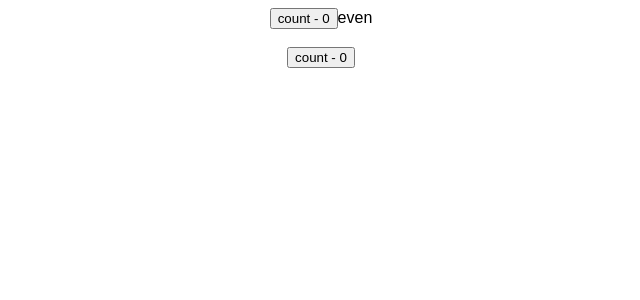
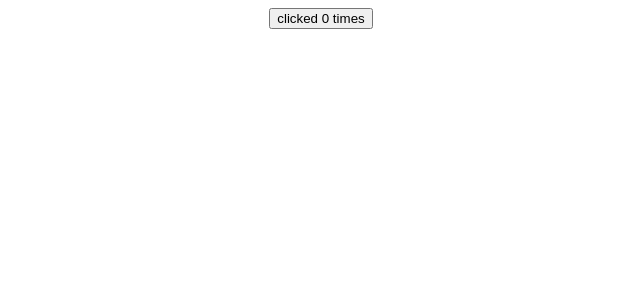
Before and after one commit to arif034/functional-component, a React (Create React App) app: page / in a window 1280 px wide. Shown: the top 300 px of the page, without its empty margins (319-959 px from the left). Built offline with nearby package versions, Linux system fonts and the light colour scheme.

Commit message:
useState code example useState code example

```diff
--- a/src/App.js
+++ b/src/App.js
@@ -1,9 +1,9 @@
 import "./styles.css";
-import UseCallBackExample from "./UseCallBackExample.js";
+import UseStateComponent from "./UseStateComponent.js";
 function App() {
   return (
     <div className="App">
-      <UseCallBackExample />
+      <UseStateComponent />
     </div>
   );
 }
--- /dev/null
+++ b/src/UseStateComponent.js
@@ -0,0 +1,11 @@
+import { useState } from "react";
+
+function UseStateComponent() {
+  const [count, setCount] = useState(0);
+  return (
+    <div>
+      <button onClick={() => setCount(count + 1)}>clicked {count} times</button>
+    </div>
+  );
+}
+export default UseStateComponent;
```
